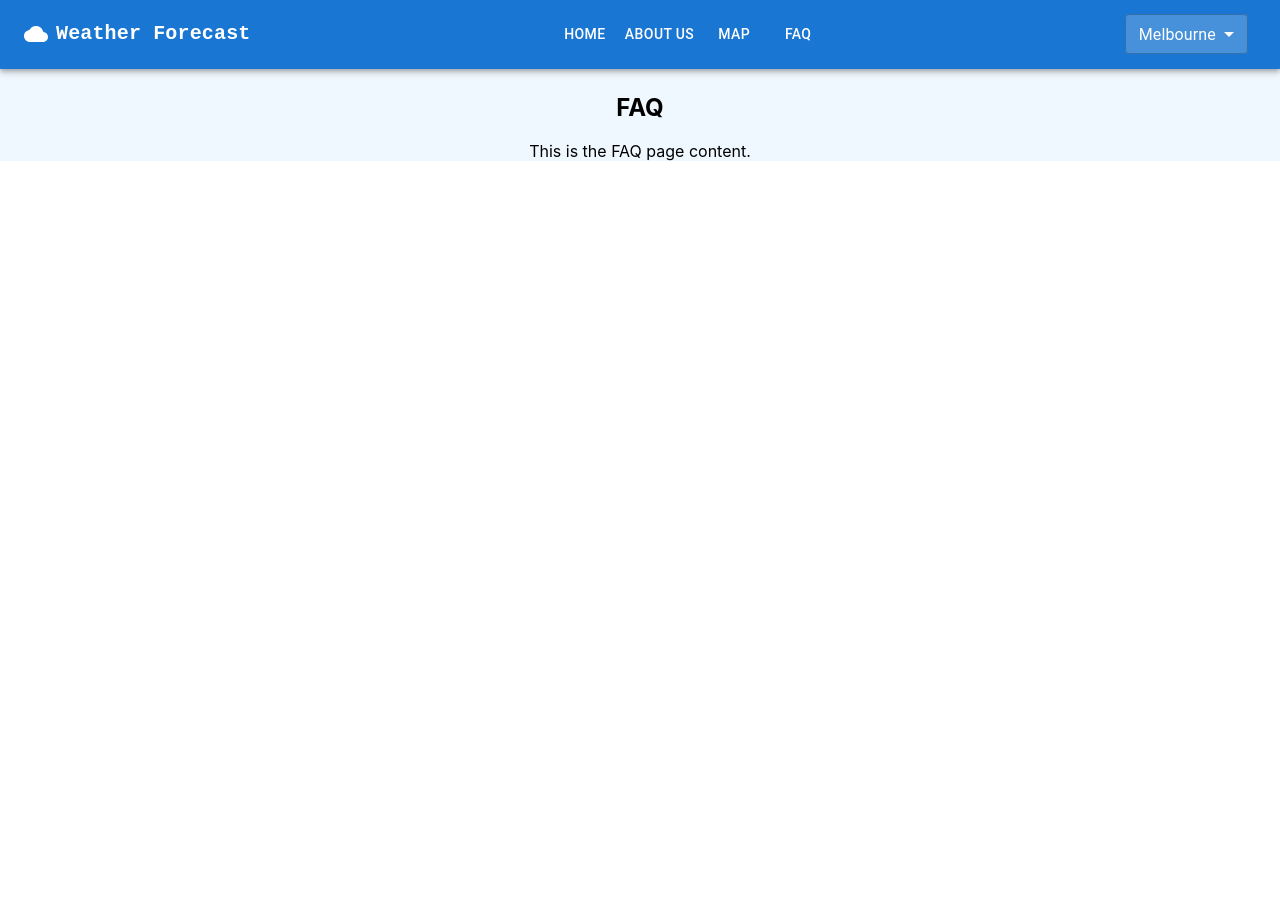
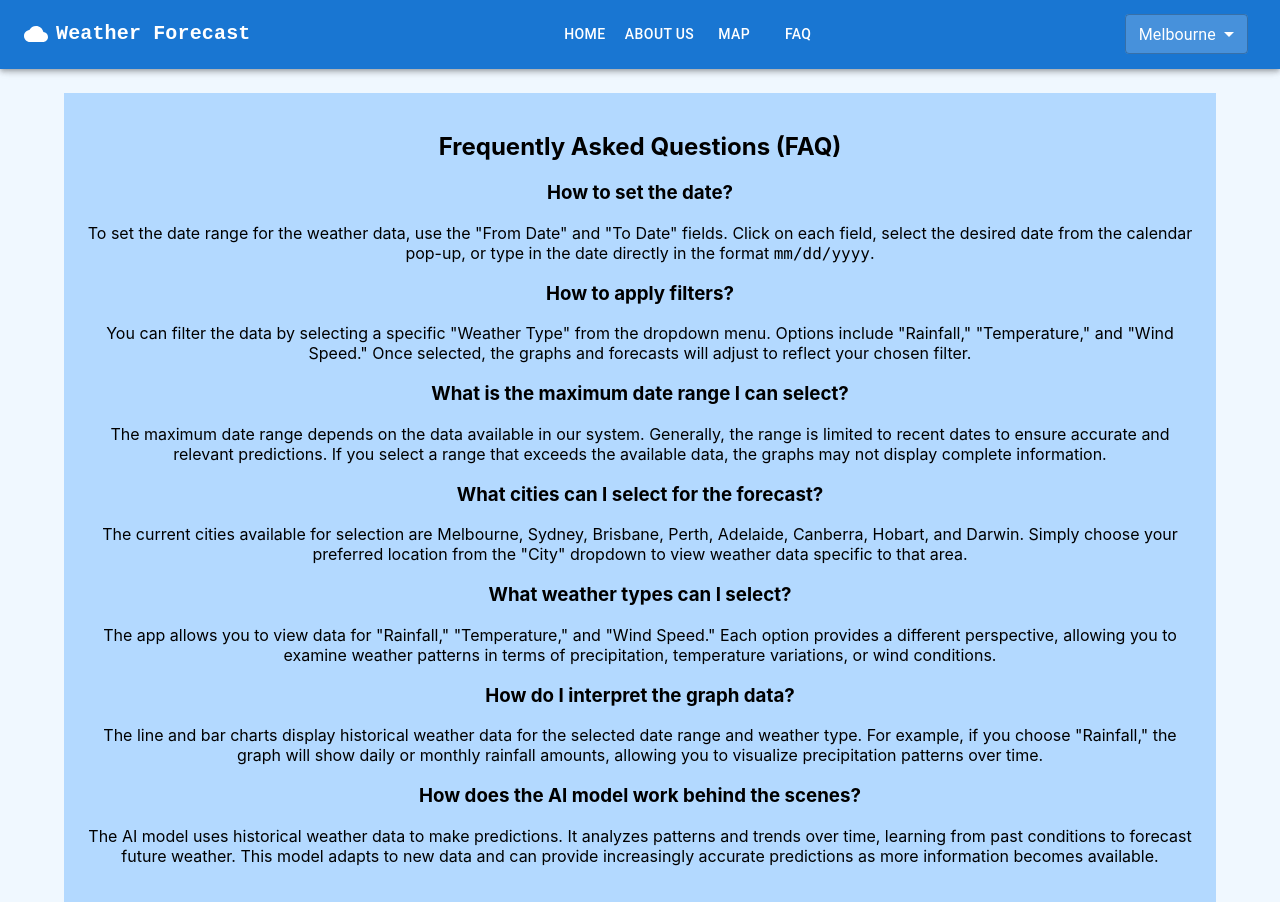
Before and after one commit to khangdzox/COS30049-Weather-Prediction, a React (Create React App) app: page /faq in a window 1280 px wide. Before the commit the page ends 800 px from the top, so only its background shows below. Built offline with nearby package versions, Linux system fonts and the light colour scheme.

Commit message:
FAQ Page

```diff
--- a/src/pages/About.js
+++ b/src/pages/About.js
@@ -49,7 +49,7 @@ const About = () => {
 
       <h3>Looking Ahead</h3>
       <p>
-        As we continue to explore the fields of web development and artificial intelligence, we remain committed to pushing boundaries, learning new technologies, and delivering quality applications. We invite you to follow our journey as we take on new challenges and aim for excellence in our studies and beyond!
+        As we continue to explore the fields of web development and artificial intelligence, we remain committed to pushing boundaries, learning new technologies, and delivering quality applications. We invite you to follow our journey as we take on new challenges and aim for excellence in our studies and far beyond!
       </p>
 
       <p>Let’s keep building the future of technology together!</p>
--- a/src/pages/FAQ.js
+++ b/src/pages/FAQ.js
@@ -2,9 +2,29 @@ import React from 'react';
 
 const FAQ = () => {
   return (
-    <div>
-      <h2>FAQ</h2>
-      <p>This is the FAQ page content.</p>
+    <div style={{ backgroundColor: '#b3d9ff', padding: '20px' }}>
+      <h2>Frequently Asked Questions (FAQ)</h2>
+
+      <h3>How to set the date?</h3>
+      <p>To set the date range for the weather data, use the "From Date" and "To Date" fields. Click on each field, select the desired date from the calendar pop-up, or type in the date directly in the format <code>mm/dd/yyyy</code>.</p>
+
+      <h3>How to apply filters?</h3>
+      <p>You can filter the data by selecting a specific "Weather Type" from the dropdown menu. Options include "Rainfall," "Temperature," and "Wind Speed." Once selected, the graphs and forecasts will adjust to reflect your chosen filter.</p>
+
+      <h3>What is the maximum date range I can select?</h3>
+      <p>The maximum date range depends on the data available in our system. Generally, the range is limited to recent dates to ensure accurate and relevant predictions. If you select a range that exceeds the available data, the graphs may not display complete information.</p>
+
+      <h3>What cities can I select for the forecast?</h3>
+      <p>The current cities available for selection are Melbourne, Sydney, Brisbane, Perth, Adelaide, Canberra, Hobart, and Darwin. Simply choose your preferred location from the "City" dropdown to view weather data specific to that area.</p>
+
+      <h3>What weather types can I select?</h3>
+      <p>The app allows you to view data for "Rainfall," "Temperature," and "Wind Speed." Each option provides a different perspective, allowing you to examine weather patterns in terms of precipitation, temperature variations, or wind conditions.</p>
+
+      <h3>How do I interpret the graph data?</h3>
+      <p>The line and bar charts display historical weather data for the selected date range and weather type. For example, if you choose "Rainfall," the graph will show daily or monthly rainfall amounts, allowing you to visualize precipitation patterns over time.</p>
+
+      <h3>How does the AI model work behind the scenes?</h3>
+      <p>The AI model uses historical weather data to make predictions. It analyzes patterns and trends over time, learning from past conditions to forecast future weather. This model adapts to new data and can provide increasingly accurate predictions as more information becomes available.</p>
     </div>
   );
 };
```
Also changed, not shown: 1 other file (tests, documents, lock files or other folders).
